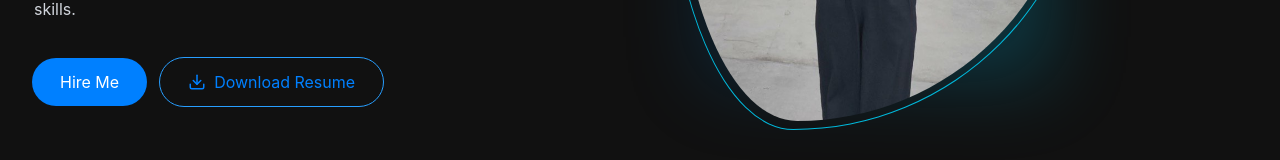
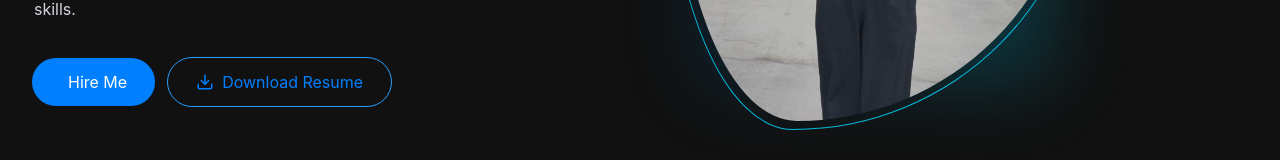
Before and after one commit to Chandae24/Portfolio, a React (Vite) app: page / in a window 1280 px wide. Shown: the part 475-635 px from the top of the page. Built offline with nearby package versions, Linux system fonts and the light colour scheme.

Commit message:
update hire me

```diff
--- a/src/components/HeroSection.jsx
+++ b/src/components/HeroSection.jsx
@@ -35,7 +35,8 @@ const HeroSection = () => {
                             <span className='absolute inset-0 rounded-3xl group-hover:scale-105 origin-center transition-all ease-in-out
                                 bg-primary border-2 border-transparent'></span>
                                 <span className='relative flex items-center justify-center text-white '>
-                                Hire Me
+                                <a href='https://t.me/moeurkkimsour' target={'_blank'}
+                                       className='pl-2 text-white'>Hire Me</a>
                             </span>
                             </button>
 
```
